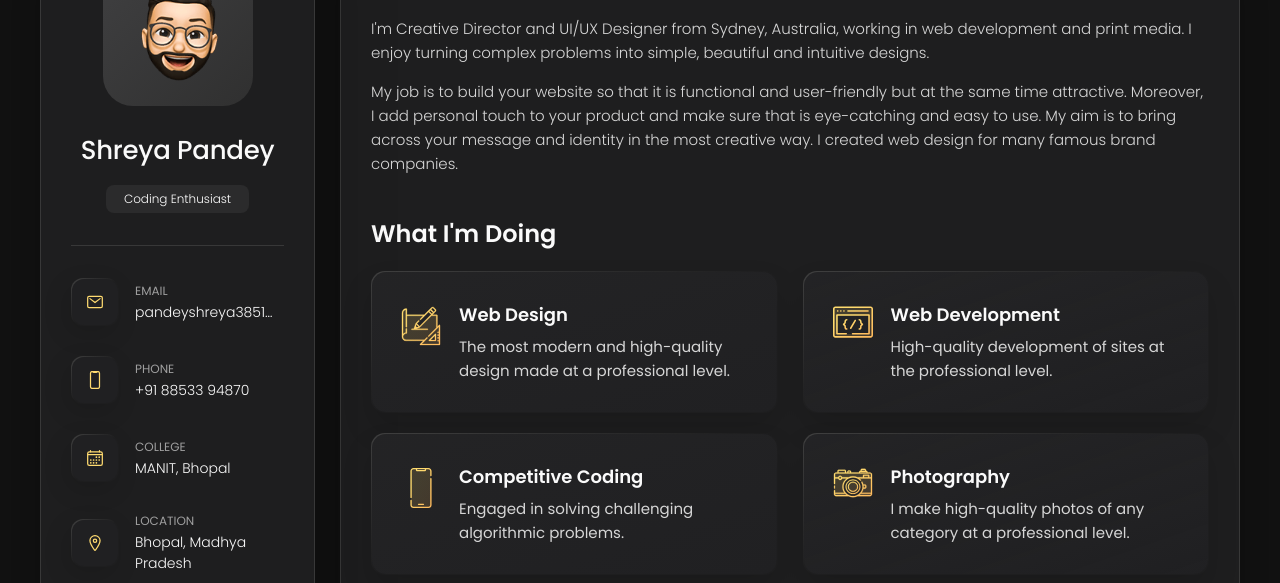
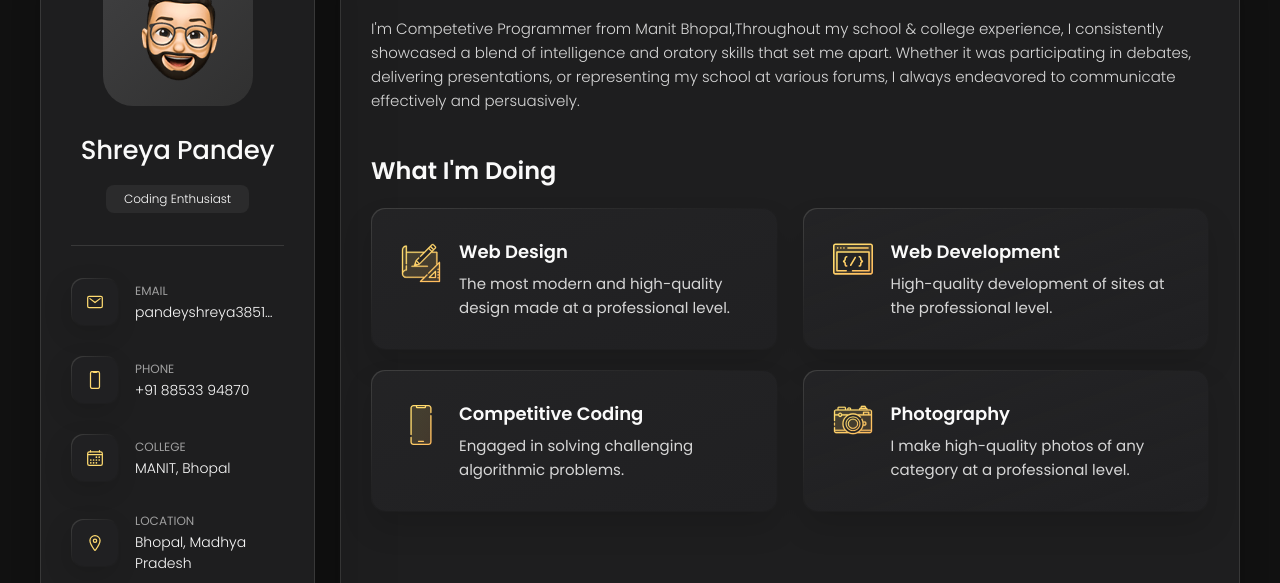
Before and after one commit to shreyapandey777/shreyapandey777.github.io, a plain HTML site: page index.html in a window 1280 px wide. Shown: the part 162-745 px from the top of the page. Drawn offline with nearby package versions, Linux system fonts and the light colour scheme.

Commit message:
Update index.html

```diff
--- a/index.html
+++ b/index.html
@@ -209,17 +209,13 @@
 
         <section class="about-text">
           <p>
-            I'm Creative Director and UI/UX Designer from Sydney, Australia, working in web development and print media.
-            I enjoy
-            turning complex problems into simple, beautiful and intuitive designs.
+            I'm Competetive Programmer from Manit Bhopal,Throughout my school & college experience, I consistently showcased a blend of
+         intelligence and oratory skills that set me apart.  Whether it was participating in debates, delivering presentations,
+            or representing my school at various forums, I always endeavored to communicate effectively and persuasively.
           </p>
 
           <p>
-            My job is to build your website so that it is functional and user-friendly but at the same time attractive.
-            Moreover, I
-            add personal touch to your product and make sure that is eye-catching and easy to use. My aim is to bring
-            across your
-            message and identity in the most creative way. I created web design for many famous brand companies.
+
           </p>
         </section>
 
```
